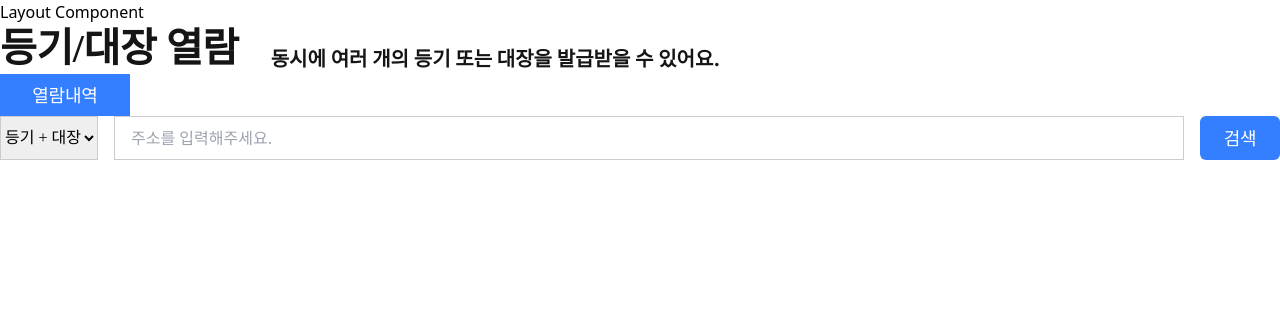
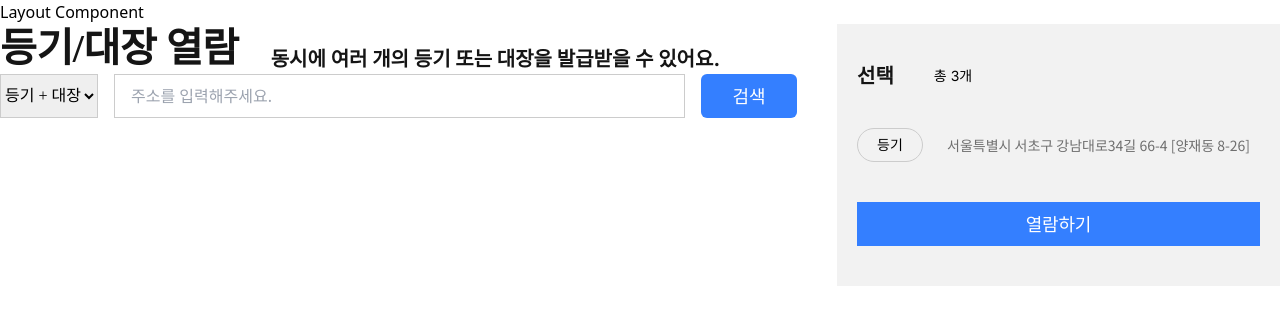
Before and after one commit to JobNest-useTeamWork/jobnest-frontend, a React (Vite) app: page /register in a window 1280 px wide. Shown: the top 324 px of the page. Built offline with nearby package versions, Linux system fonts and the light colour scheme; a web font is replaced by a local one.

Commit message:
Add SelectedDetail Component and Fixed CSS 'shrink' issue

```diff
--- a/src/components/Register/Button.tsx
+++ b/src/components/Register/Button.tsx
@@ -7,7 +7,7 @@ const Button = ({ children, className, ...rest }: ButtonType) => {
   return (
     <button
       className={twMerge(
-        "w-full h-full bg-[#347FFF] text-white font-medium text-lg leading-[22.46px] tracking-[-0.01em]",
+        "w-full h-full bg-[#347FFF] text-white font-medium text-lg leading-[22.46px] tracking-[-0.01em] shrink-0",
         className
       )}
       {...rest}
--- a/src/components/Register/Checkbox.tsx
+++ b/src/components/Register/Checkbox.tsx
@@ -13,7 +13,7 @@ const Checkbox = ({ className, children, ...rest }: CheckboxType) => {
       <input
         id={uid}
         className={twMerge(
-          "appearance-none w-4 h-4 border border-[#636363] rounded bg-[url('/check.svg')] bg-no-repeat bg-center checked:bg-[url('/check_blue.svg')]",
+          "appearance-none w-4 h-4 border border-[#636363] rounded bg-[url('/check.svg')] bg-no-repeat bg-center checked:bg-[url('/check_blue.svg')] shrink-0",
           className
         )}
         {...rest}
--- a/src/components/Register/RegisterCircle.tsx
+++ b/src/components/Register/RegisterCircle.tsx
@@ -1,6 +1,6 @@
 const RegisterCircle = ({ text }: { text: string }) => {
   return (
-    <div className='flex items-center justify-center w-[66px] h-[34px] rounded-[20px] border border-[#cccccc]'>
+    <div className='flex items-center justify-center w-[66px] h-[34px] rounded-[20px] border border-[#cccccc] shrink-0'>
       {text}
     </div>
   );
--- a/src/components/Register/RegisterList.tsx
+++ b/src/components/Register/RegisterList.tsx
@@ -21,7 +21,7 @@ const RegisterList = () => {
           {/* 임시 data */}
           <div className='flex items-center gap-6'>
             <RegisterCircle text='등기' />
-            <span className='font-noto-sans-kr text-[#6f6f6f]'>
+            <span className='font-noto-sans-kr text-[#6f6f6f] line-clamp-1'>
               서울특별시 서초구 강남대로34길 66-4 [양재동 8-26]
             </span>
           </div>
--- /dev/null
+++ b/src/components/Register/SelectedDetail.tsx
@@ -0,0 +1,29 @@
+import Button from "./Button";
+import RegisterCircle from "./RegisterCircle";
+
+const SelectedDetail = () => {
+  return (
+    <div className='w-[443px] bg-[#f2f2f2] shrink-0 py-10 px-5'>
+      <div className='flex items-center gap-10 mb-10'>
+        <p className='font-inter font-bold text-xl text-[#151515] leading-[24.2px]'>
+          선택
+        </p>
+        <p className='font-inter font-normal text-sm leading-[16.94px]'>
+          총 3개
+        </p>
+      </div>
+
+      <ul className='flex flex-col gap-2'>
+        <li className='flex items-center gap-6 text-sm'>
+          <RegisterCircle text='등기' />
+          <span className='font-noto-sans-kr text-[#6f6f6f] line-clamp-1'>
+            서울특별시 서초구 강남대로34길 66-4 [양재동 8-26]
+          </span>
+        </li>
+      </ul>
+
+      <Button className='h-11 mt-10'>열람하기</Button>
+    </div>
+  );
+};
+export default SelectedDetail;
--- a/src/components/Register/Title.tsx
+++ b/src/components/Register/Title.tsx
@@ -1,10 +1,10 @@
 const Title = () => {
   return (
     <div className='flex items-end gap-8'>
-      <h1 className='font-suit text-[40px] text-[#151515] font-extrabold leading-[49.92px] tracking-[-0.01em]'>
+      <h1 className='font-suit text-[40px] text-[#151515] font-extrabold leading-[49.92px] tracking-[-0.01em] shrink-0'>
         등기/대장 열람
       </h1>
-      <p className='font-inter text-xl text-[#151515] font-bold leading-[24.2px] relative top-[-3px]'>
+      <p className='font-inter text-xl text-[#151515] font-bold leading-[24.2px] relative top-[-3px] line-clamp-1'>
         동시에 여러 개의 등기 또는 대장을 발급받을 수 있어요.
       </p>
     </div>
--- a/src/layouts/RegisterLayout.tsx
+++ b/src/layouts/RegisterLayout.tsx
@@ -4,13 +4,16 @@ import Title from "../components/Register/Title";
 
 interface RegisterLayoutType {
   children: React.ReactNode;
+  isOpenDetail: boolean;
 }
 
-const RegisterLayout = ({ children }: RegisterLayoutType) => {
+const RegisterLayout = ({ children, isOpenDetail }: RegisterLayoutType) => {
   return (
     <div className='flex flex-col w-full h-full'>
       <Title />
-      <Button className='w-[130px] h-[42px]'>열람내역</Button>
+      {!isOpenDetail && (
+        <Button className='w-[130px] h-[42px]'>열람내역</Button>
+      )}
       <SearchForm />
       {children}
     </div>
--- a/src/pages/Register.tsx
+++ b/src/pages/Register.tsx
@@ -1,16 +1,16 @@
 import Checkbox from "../components/Register/Checkbox";
 import RegisterLists from "../components/Register/RegisterLists";
+import SelectedDetail from "../components/Register/SelectedDetail";
 import RegisterLayout from "../layouts/RegisterLayout";
 import { useRegisterStore } from "../store/registerStore";
 
 const Register = () => {
+  const isOpenDetail = true;
   const searchedRegister = useRegisterStore((state) => state.searchedRegister);
 
-  console.log(searchedRegister);
-
   return (
-    <>
-      <RegisterLayout>
+    <div className={isOpenDetail ? "flex justify-between gap-10" : ""}>
+      <RegisterLayout isOpenDetail={isOpenDetail}>
         {searchedRegister.length !== 0 && (
           <>
             <div className='flex items-center relative gap-[6px]'>
@@ -20,7 +20,9 @@ const Register = () => {
           </>
         )}
       </RegisterLayout>
-    </>
+
+      {isOpenDetail && <SelectedDetail />}
+    </div>
   );
 };
 export default Register;
```
